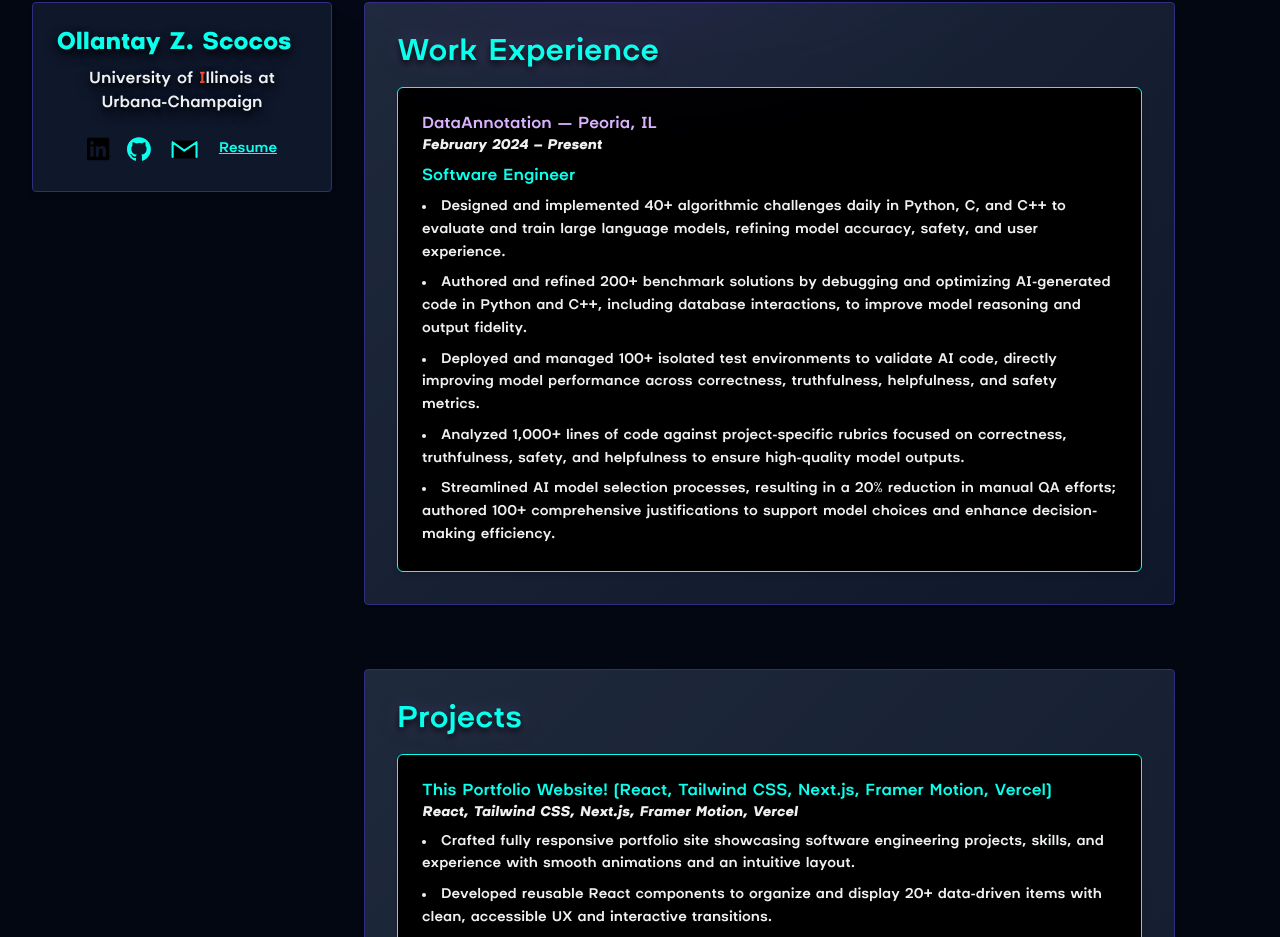
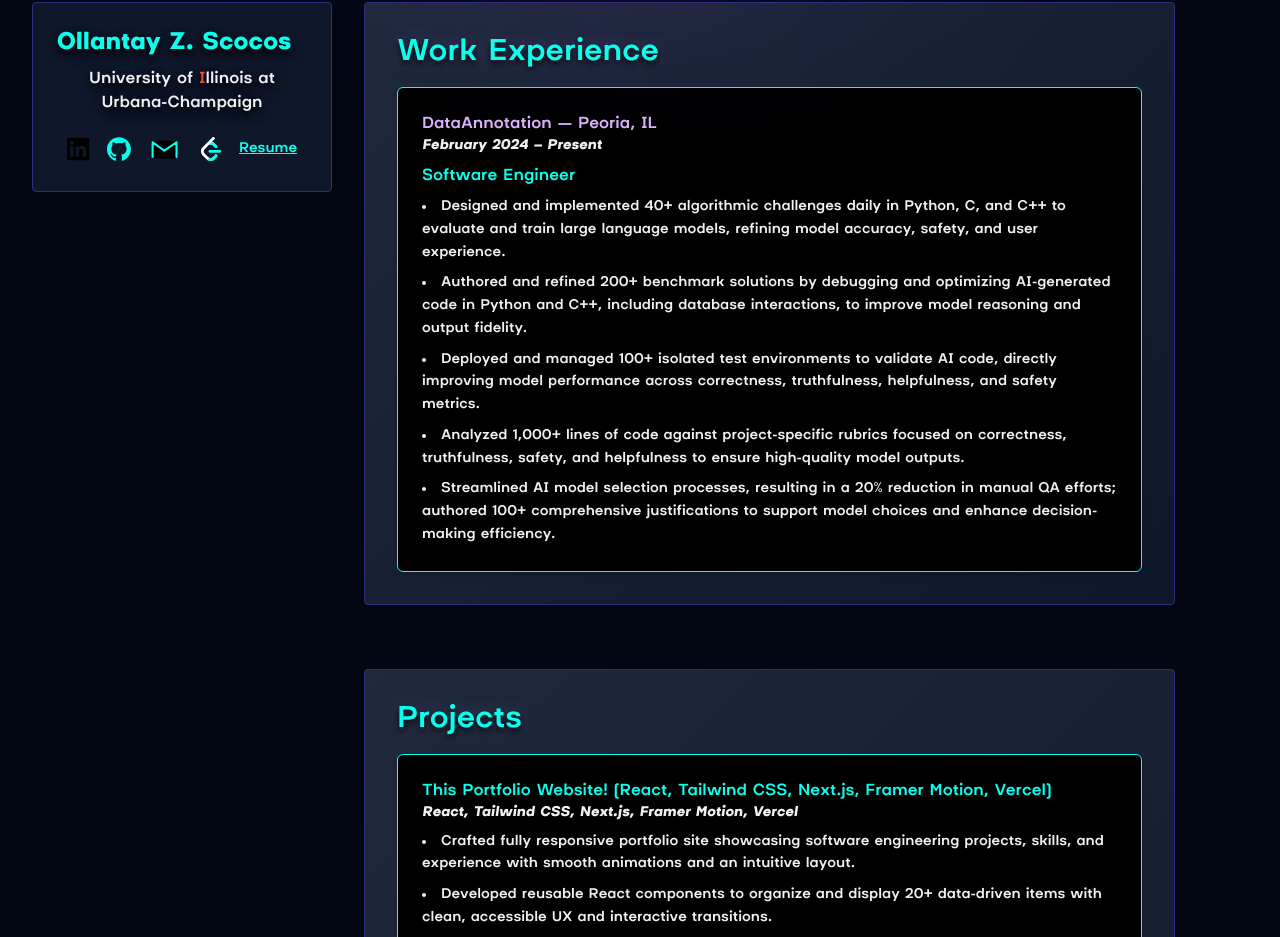
Before and after one commit to Oscocos/portfolio, a Next.js app: page / in a window 1280 px wide. Shown: the part 846-1783 px from the top of the page. Built offline with nearby package versions, Linux system fonts and the light colour scheme.

Commit message:
Added leetcode link and icon, updated resume

```diff
--- a/src/app/page.jsx
+++ b/src/app/page.jsx
@@ -5,6 +5,7 @@
 import LinkedInIcon from '../components/icons/InBug-Black.svg';
 import GitHubIcon from '../components/icons/github-mark.svg';
 import GmailIcon from '../components/icons/gmail-icon.svg';
+import LeetCodeIcon from '../components/icons/leetcode.svg';
 
 import AnimatedSection from "../components/AnimatedSection";
 import WorkExperience from "../components/WorkExperience";
@@ -115,6 +116,9 @@
             </a>
             <a href="mailto:olscocos@gmail.com" aria-label="Gmail" style={{ color: 'unset' }} className="hover:opacity-80 transition">
               <GmailIcon className="w-9 h-9 hover:fill-purple-400 transition" />
+            </a>
+            <a href="https://leetcode.com/u/oscocos/" target="_blank" rel="noreferrer" aria-label="LeetCode" style={{ color: 'unset' }} className="hover:opacity-80 transition">
+              <LeetCodeIcon className="w-6 h-6 hover:fill-purple-400 transition" />
             </a>
             <a
               href="/resume.pdf"
```
Also changed, not shown: src/components/icons/leetcode.svg (added), 1 other file (tests, documents, lock files or other folders).
